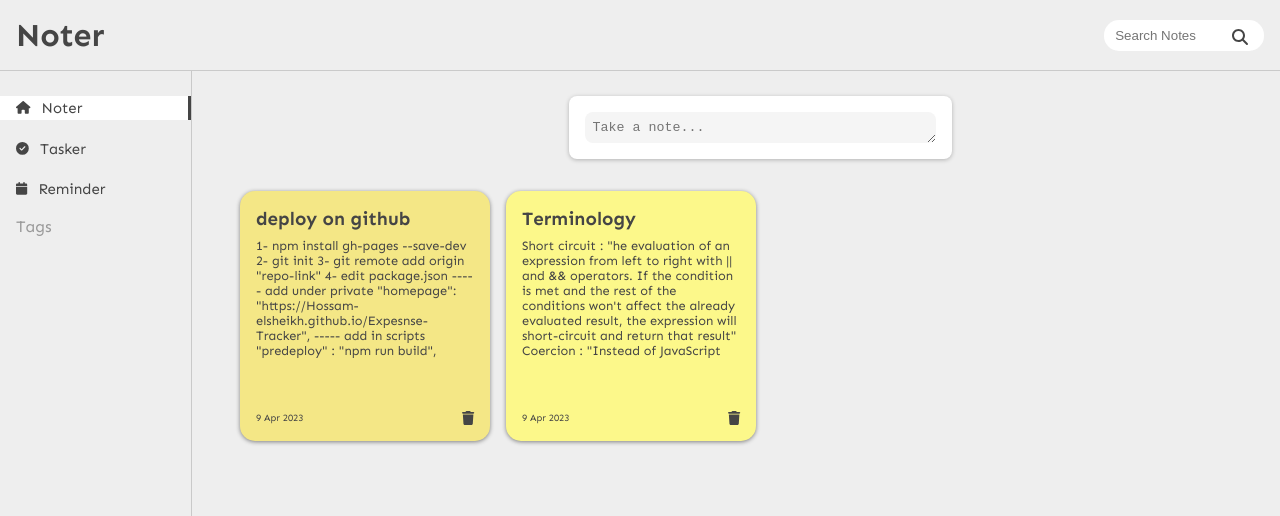
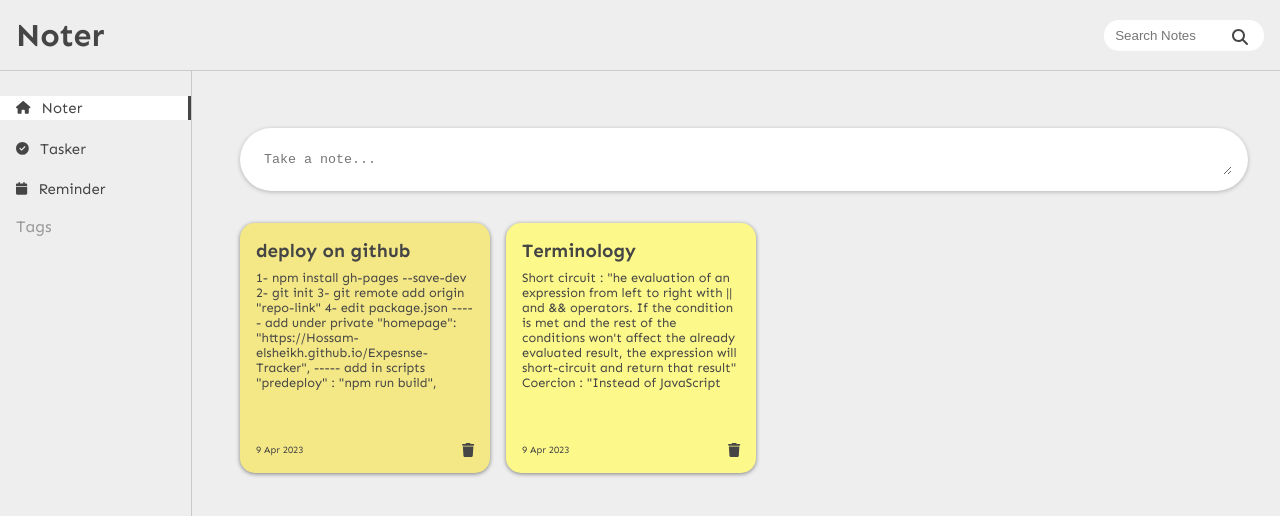
Before and after one commit to Hossam-elsheikh/noter-app, a React (Create React App) app: page / in a window 1280 px wide. Shown: the top 516 px of the page. Built offline with nearby package versions, Linux system fonts and the light colour scheme.

Commit message:
note-form

```diff
--- a/src/Components/Main/SideBar.js
+++ b/src/Components/Main/SideBar.js
@@ -53,10 +53,14 @@ const SideBar = () => {
 
         {tagsList.map((e) => (
           <li key={tagsList.indexOf(e)} onClick={()=> dispatch(setFilter(e.title))}>
+            <div className={classes.tag}>
+
             <div className={classes.tagicon}>
               <FontAwesomeIcon icon={faTag} />
             </div>
+
             {e.title}
+            </div>
             <span>{e.count} </span>
           </li>
         ))}
--- a/src/Components/Main/SideBar.module.css
+++ b/src/Components/Main/SideBar.module.css
@@ -25,11 +25,18 @@
 .tags li{
     display: flex;
     align-items: center;
+    cursor: pointer;
+    justify-content: space-between;
+}
+.tag{
+    display: flex;
+    align-items: center;
     gap: .7rem;
-    cursor: pointer;
+
 }
 .tagicon {
     transform: rotate(45deg);
+    margin-top: .2rem;
 }
 .tags li span{
     font-size: .6rem;
--- a/src/Components/Noter/NoteForm.js
+++ b/src/Components/Noter/NoteForm.js
@@ -7,21 +7,30 @@ const NoteForm = () => {
   const initialState = {
     title: "",
     note: "",
-    tag:''
-  }
-  const noteId = Math.round(Math.random()*340)
+    tag: "",
+  };
+  const noteId = Math.round(Math.random() * 340);
   const [collapse, setcollapse] = useState(true);
   const [noteData, setNoteData] = useState(initialState);
-  const dispatch = useDispatch()
+  const dispatch = useDispatch();
   const onSubmitHandler = (e) => {
     e.preventDefault();
     setcollapse(true);
-    dispatch(addNote({...noteData,id:noteId, note: noteData.note.length === 0 ? "Empty Note" : noteData.note}))
-    setNoteData(initialState)
+    dispatch(
+      addNote({
+        ...noteData,
+        id: noteId,
+        note: noteData.note.length === 0 ? "Empty Note" : noteData.note,
+      })
+    );
+    setNoteData(initialState);
   };
   return (
-    <div className={classes.form}>
-      <Form onSubmit={onSubmitHandler}>
+    <div className={classes.form} style={collapse ? { width: "100%" } : null}>
+      <Form
+        onSubmit={onSubmitHandler}
+        style={collapse ? { borderRadius: "2rem" } : null}
+      >
         {!collapse && (
           <input
             type="text"
@@ -33,16 +42,23 @@ const NoteForm = () => {
           />
         )}
         <textarea
-          onFocus={() => setcollapse(false)}
+          onFocus={() =>setcollapse(false)}
           placeholder="Take a note..."
           cols={collapse ? "40" : "5"}
           rows={collapse ? "1" : "10"}
           value={noteData.note}
+          style={collapse ? { backgroundColor: "transparent" } : null}
           onChange={(e) => setNoteData({ ...noteData, note: e.target.value })}
         ></textarea>
         {!collapse && (
           <div className={classes.btn}>
-            <input type="text" placeholder="Tag" onChange={(e) => setNoteData({ ...noteData, tag: e.target.value })}/>
+            <input
+              type="text"
+              placeholder="Tag"
+              onChange={(e) =>
+                setNoteData({ ...noteData, tag: e.target.value })
+              }
+            />
             <button type="submit">Save</button>
           </div>
         )}
--- a/src/Components/Noter/NoteForm.module.css
+++ b/src/Components/Noter/NoteForm.module.css
@@ -1,5 +1,6 @@
 .form{
-    max-width: 400px;
+    width: 400px;
+
 }
 .form form {
     display: flex;
@@ -10,7 +11,8 @@
     gap: 1rem;
     width: 100%;
     box-shadow: 0 1px 4px 0 rgba(0,0,0,25%);
-    border-radius: .5rem;
+    border-radius: 1.5rem;
+
 }
 
 .form input, .form textarea {
--- a/src/Components/UI/Card.module.css
+++ b/src/Components/UI/Card.module.css
@@ -17,7 +17,9 @@
 .card:focus-within{
     max-height: fit-content;
     transition: all .3s ease-in-out;
+    z-index: 3;
     border: 1px solid rgba(128, 128, 128, 0.438);
+
 }
 
 @keyframes popup {
--- a/src/Components/UI/Container.module.css
+++ b/src/Components/UI/Container.module.css
@@ -4,4 +4,5 @@
     padding-left: 15rem;
     flex-wrap: wrap;
     padding-bottom: 2rem;
+    padding: 2rem 2rem 2rem 15rem;
 }
```
